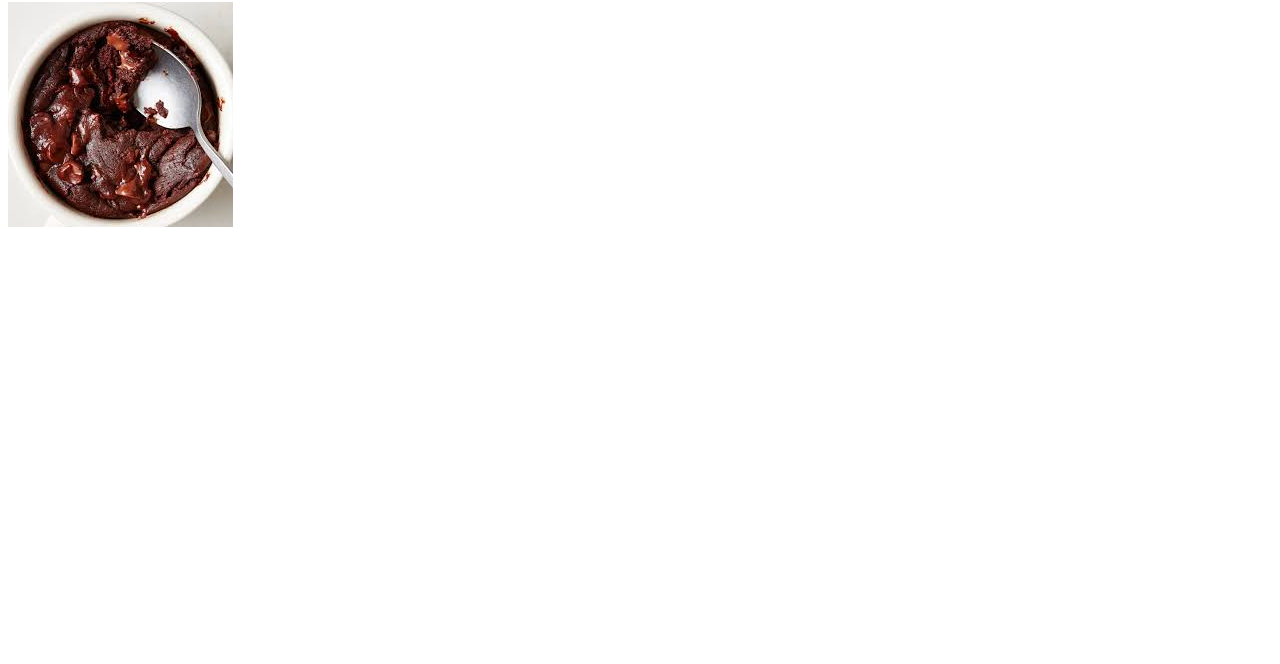
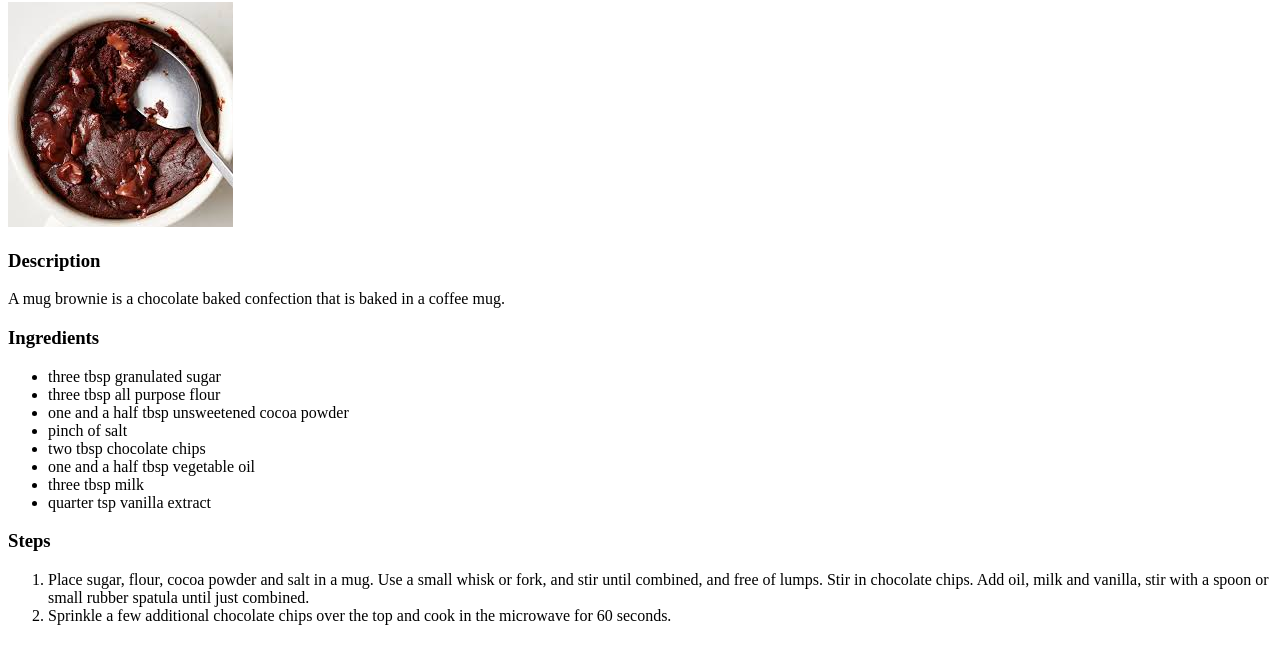
Before and after one commit to elihenan/odin-recipes, a plain HTML site: page recipes/mugbrownie.html in a window 1280 px wide. Shown: the part 78-742 px from the top of the page. Drawn offline with Linux system fonts and the light colour scheme.

Commit message:
Add description, ingredients, steps to mug brownie page

```diff
--- a/recipes/mugbrownie.html
+++ b/recipes/mugbrownie.html
@@ -8,5 +8,23 @@
 <body>
     <h1>Mug Brownie</h1>
     <img src="../images/mugbrownie.jpg" alt="A brownie in a mug.">
+    <h3>Description</h3>
+    <p>A mug brownie is a chocolate baked confection that is baked in a coffee mug.</p>
+    <h3>Ingredients</h3>
+    <ul>
+        <li>three tbsp granulated sugar</li>
+        <li>three tbsp all purpose flour</li>
+        <li>one and a half tbsp unsweetened cocoa powder</li>
+        <li>pinch of salt</li>
+        <li>two tbsp chocolate chips</li>
+        <li>one and a half tbsp vegetable oil</li>
+        <li>three tbsp milk</li>
+        <li>quarter tsp vanilla extract</li>
+    </ul>
+    <h3>Steps</h3>
+    <ol>
+        <li>Place sugar, flour, cocoa powder and salt in a mug. Use a small whisk or fork, and stir until combined, and free of lumps. Stir in chocolate chips. Add oil, milk and vanilla, stir with a spoon or small rubber spatula until just combined.</li>
+        <li>Sprinkle a few additional chocolate chips over the top and cook in the microwave for 60 seconds.</li>
+    </ol>
 </body>
 </html>
```
